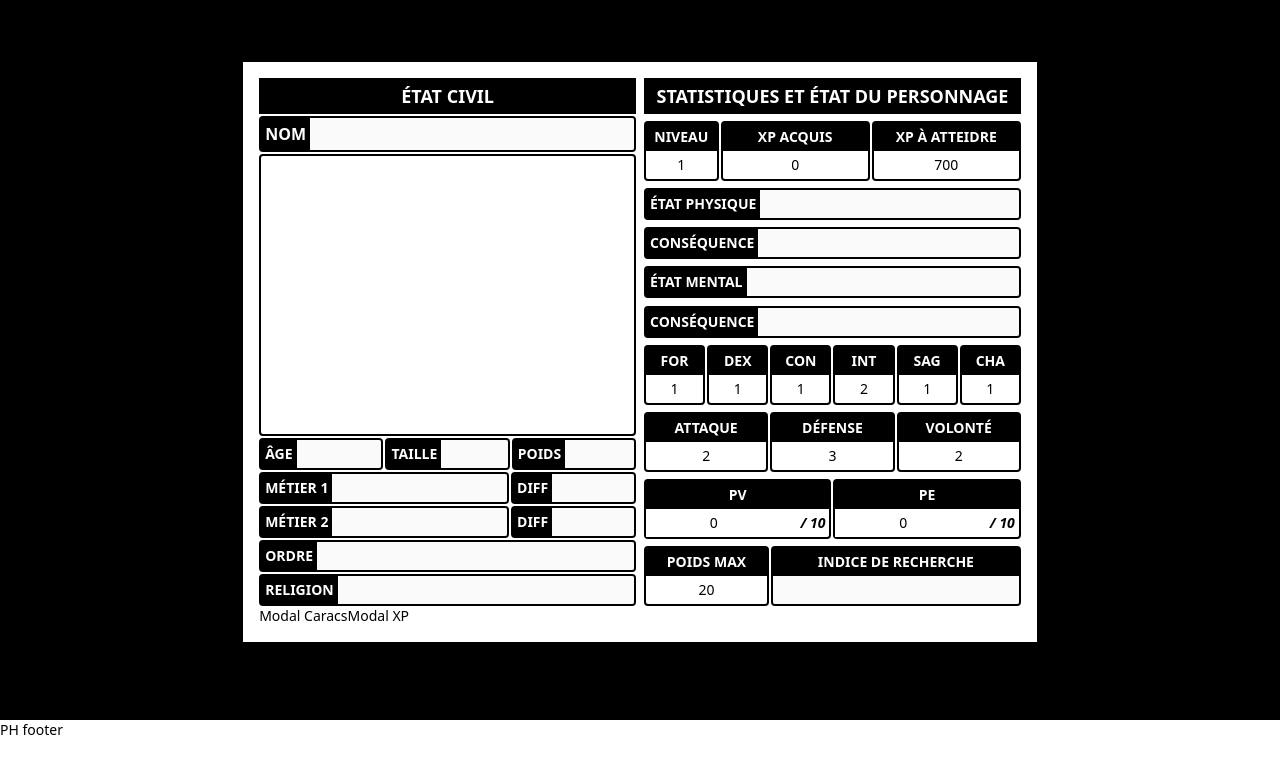
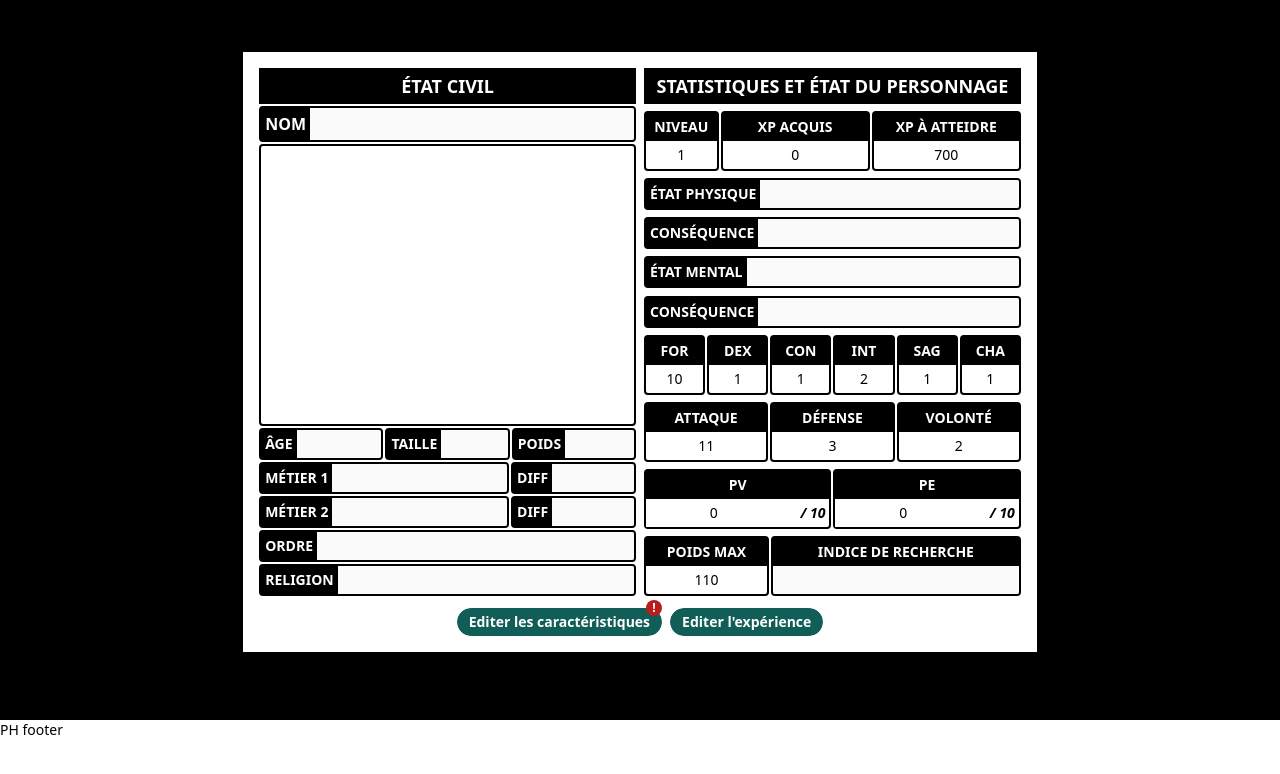
Before and after one commit to LucasPitzalis/2d6-FPI, a React (Vite) app: page / in a window 1280 px wide. Shown: the top 774 px of the page. Built offline with nearby package versions, Linux system fonts and the light colour scheme.

Commit message:
added proper buttons for ability and experience edition + warning symbol

```diff
--- a/src/components/character/Character.jsx
+++ b/src/components/character/Character.jsx
@@ -5,9 +5,11 @@ import SectionTitle from "../SectionTitle";
 import LockedInput from "./LockedInput";
 import Stats from "./Stats";
 import StaticField from "./StaticField";
-import { maxWeight } from "../../utils/characterStats";
+import { abilityPointsLeft, maxWeight } from "../../utils/characterStats";
 import { handleModal } from "../../actions/app";
 import { useDispatch } from "react-redux";
+import SimpleButton from "../buttons/SimpleButton";
+import Warning from "../ui-elements/Warning";
 
 export default function Character() {
     const dispatch = useDispatch();
@@ -38,9 +40,12 @@ export default function Character() {
                     </div>
                 </div>
             </div>
-            <div>
-                <button onClick={() => dispatch(handleModal('editAbilities')) }>Modal Caracs</button>
-                <button onClick={() => dispatch(handleModal('editExperience')) }>Modal XP</button>
+            <div className="flex mt-1 justify-center space-x-2">
+                <div className="relative">
+                    <SimpleButton handler={() => dispatch(handleModal('editAbilities')) } text="Editer les caractéristiques" />
+                    {abilityPointsLeft() !== 0 && <Warning isRed={abilityPointsLeft() < 0} />}
+                </div>
+                <SimpleButton onClick={() => dispatch(handleModal('editExperience')) } text="Editer l'expérience" />
             </div>
         </>
     );
--- /dev/null
+++ b/src/components/ui-elements/Warning.jsx
@@ -0,0 +1,17 @@
+import PropTypes from 'prop-types';
+
+export default function Warning({ isRed }) {
+    return (
+        <span className={`font-bold text-white h-4 w-4 text-center rounded-full absolute top-0 right-0 text-xs ${isRed ? 'bg-red-700' : 'bg-amber-600'}`}>
+            !
+        </span>
+    );
+}
+
+Warning.propTypes = {
+    isRed: PropTypes.bool,
+};
+
+Warning.defaultProps = {
+    isRed: false,
+}
--- a/src/reducers/character.js
+++ b/src/reducers/character.js
@@ -4,7 +4,7 @@ const initialState = {
     name: '',
     age: null,
     abilities: {
-        str: 1,
+        str: 10,
         dex: 1,
         con: 1,
         int: 2,
```
